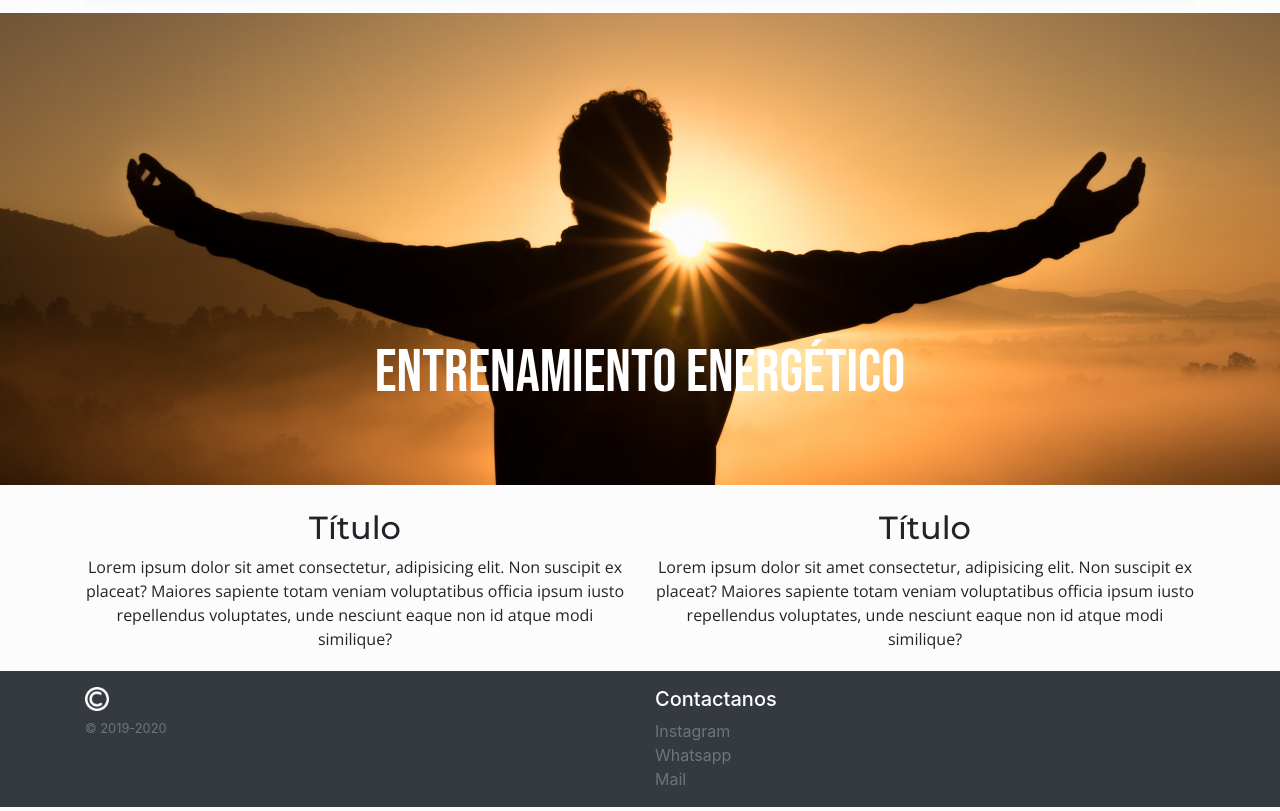
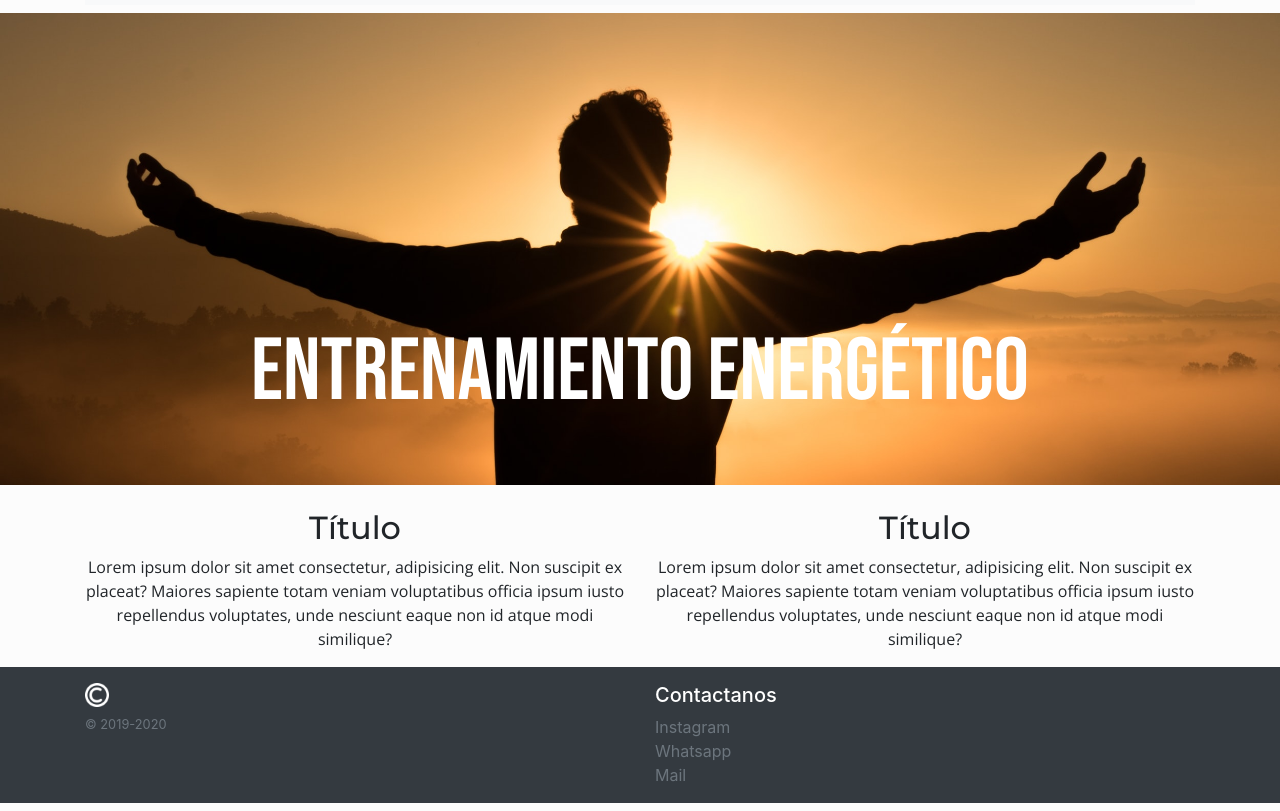
Before and after one commit to IvanPolanis/Coderhouse-Proyecto-Final, a website: page index.html in a window 1280 px wide. Shown: the part 101-912 px from the top of the page. Drawn offline with nearby package versions, Linux system fonts and the light colour scheme.

Commit message:
Footer fixed

```diff
--- a/index.html
+++ b/index.html
@@ -63,7 +63,7 @@
         </div>
         </div>
     </div>
-    <footer class="bg-dark text-white pt-3 my-md-1 pt-md-3 ">
+    <footer class="bg-dark text-white pt-3 pt-md-3 ">
         <div class="container">
             <div class="row">
                 <div class="col-6">
--- a/scss/style.scss
+++ b/scss/style.scss
@@ -71,7 +71,12 @@ h4{
         height: 100%;
         width: 100%;
         position: absolute;
+
     }
+        .main-title{
+        h2{
+            font-size:4.5rem}
+        }
     }
     .contact-form{
         width: 60vw;
@@ -79,6 +84,12 @@ h4{
 }
 @media only screen and (min-width:1024px)
 {
+    .main-page{
+        .main-title{
+            h2{
+                font-size:5.5rem}
+            }
+    }
     li {
         a{
         transition: all 0.5s;
```
Also changed, not shown: html/aboutus.html (+1 -1 lines), html/contactus.html (+1 -1 lines), html/testimony.html (+1 -1 lines), html/treatments.html (+1 -1 lines), package.json (added, +17 -0 lines), css/main.css, 1 other file.
